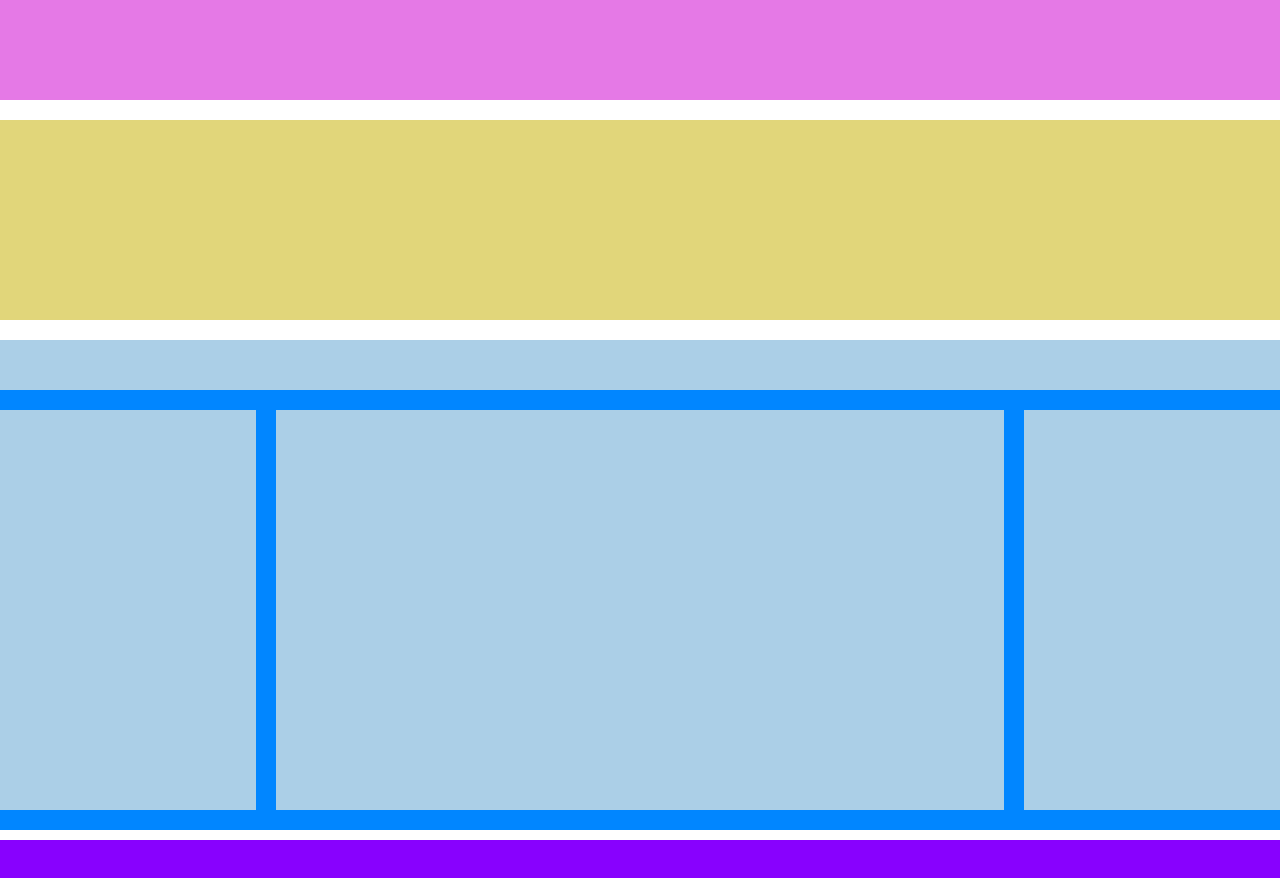
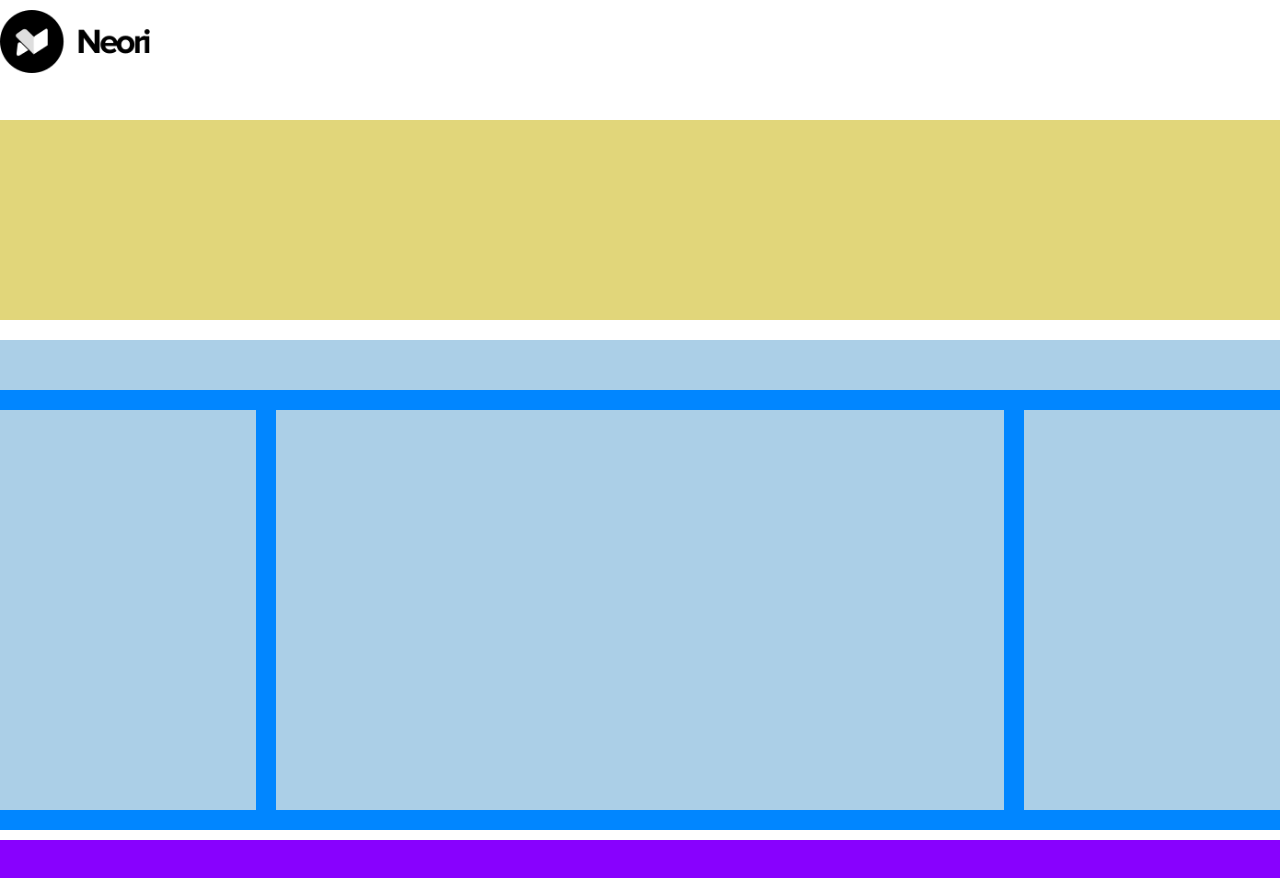
Before and after one commit to TrvMarco/htmlcss-wp, a plain HTML site: page index.html in a window 1280 px wide. Drawn offline with Linux system fonts and the light colour scheme.

Commit message:
aggiunto logo e font

```diff
--- a/css/style.css
+++ b/css/style.css
@@ -9,13 +9,18 @@
 .container{
     width: 1280px;
     margin: auto;
+    font-family: 'Montserrat', sans-serif;
 }
 
 /* header */
 header{
     height: 100px;
-    background-color: #e579e6;
+    /* background-color: #e579e6; */
     margin-bottom: 20px;
+}
+.logo{
+    width: 150px;
+    padding-top: 10px;
 }
 
 /* main */
@@ -43,7 +48,7 @@ header{
     margin-bottom: 20px;
 }
 
-/* colonne */
+/* articoli */
 
 /* common */
 .articolo{
@@ -63,7 +68,9 @@ header{
     margin: 0 20px;
 }
 
+
 /* footer */
+
 footer{
     min-height: 100px;
     background-color: #8801fe;
--- a/index.html
+++ b/index.html
@@ -4,6 +4,9 @@
         <meta charset="UTF-8">
         <meta http-equiv="X-UA-Compatible" content="IE=edge">
         <meta name="viewport" content="width=device-width, initial-scale=1.0">
+        <link rel="preconnect" href="https://fonts.googleapis.com">
+        <link rel="preconnect" href="https://fonts.gstatic.com" crossorigin>
+        <link href="https://fonts.googleapis.com/css2?family=Montserrat:wght@400;700&display=swap" rel="stylesheet">
         <link rel="stylesheet" href="css/style.css">
         <title>Struttura WP</title>
     </head>
@@ -11,7 +14,9 @@
         <!-- box principale -->
         <div class="container">
             <!-- header -->
-            <header></header>
+            <header>
+                <img class="logo" src="img/logo.png" alt="logo">
+            </header>
             <!-- corpo della pagina -->
             <main>
                 <section class="hero"></section>
```
